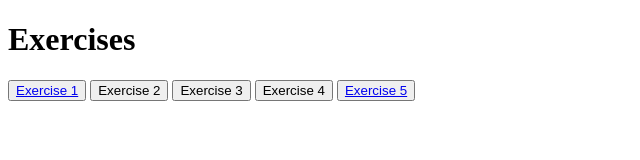
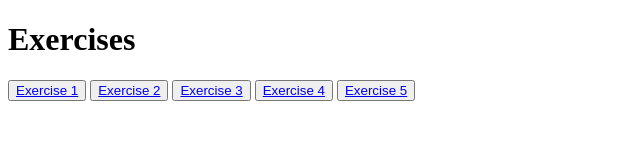
Before and after one commit to ahmadabdelhaddi/Html-css-Exercise, a plain HTML site: page index.html in a window 1280 px wide. Shown: the whole page, without its empty margins (0-640 px from the left). Drawn offline with Linux system fonts and the light colour scheme.

Commit message:
last update

```diff
--- a/index.html
+++ b/index.html
@@ -12,10 +12,10 @@
 
 <h1>Exercises</h1>
 
-    <button><a href="1.html">Exercise 1</a></button>
-<button><a href="2.html"></a>Exercise 2</button>
-<button><a href="3.html"></a>Exercise 3</button>
-<button><a href="4.html"></a>Exercise 4</button>
+<button><a href="1.html">Exercise 1</a></button>
+<button><a href="2.html">Exercise 2</a></button>
+<button><a href="3.html">Exercise 3</a></button>
+<button><a href="4.html">Exercise 4</a></button>
 <button><a href="5.html">Exercise 5</a></button>
 
 </body>
```
